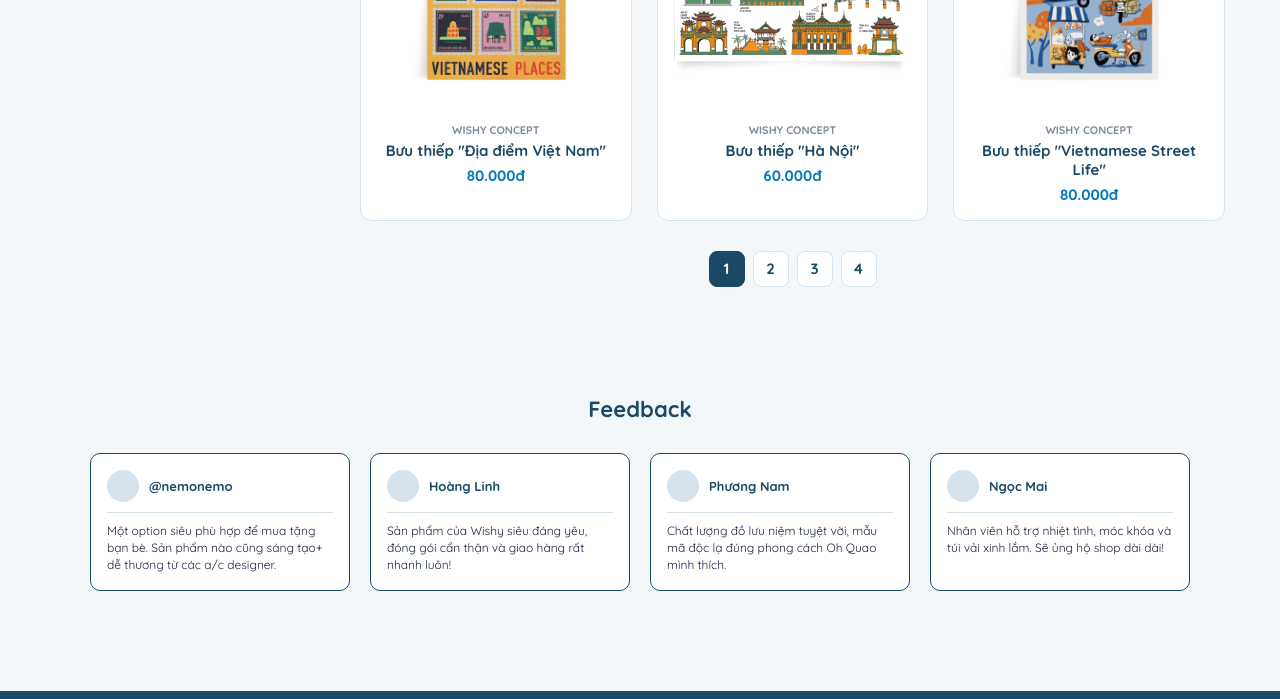
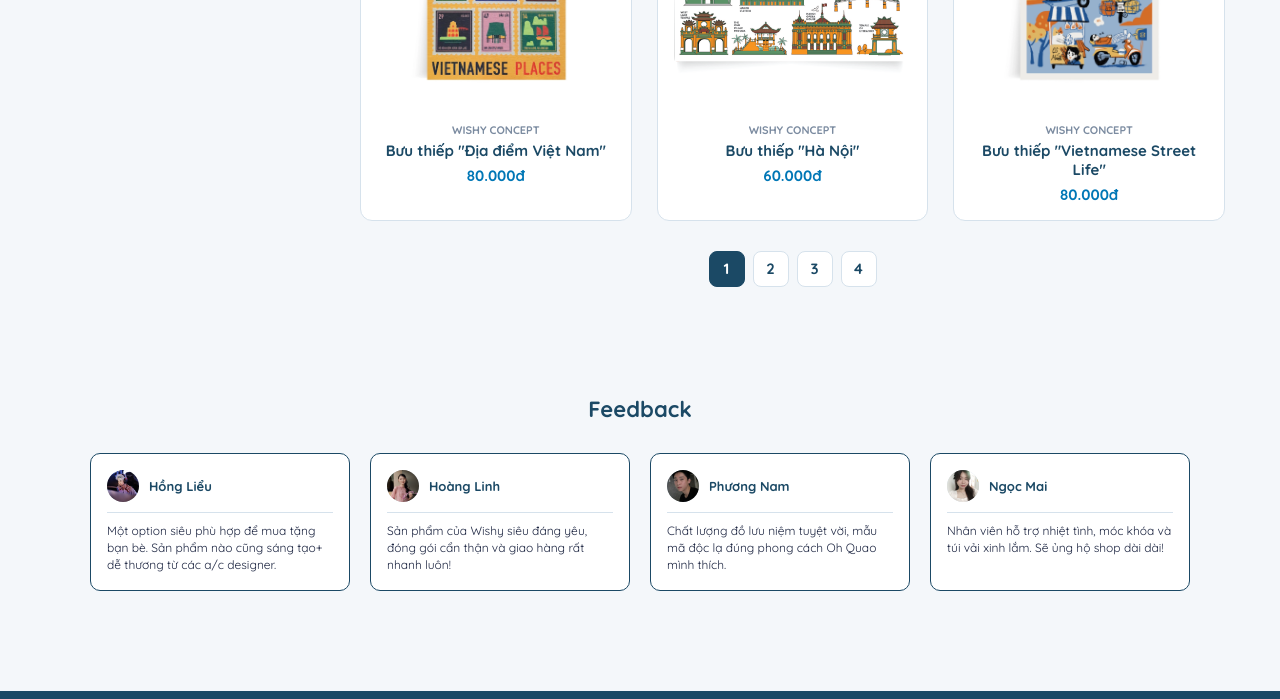
Before and after one commit to namtaejinct/wishy, a plain HTML site: page index.html in a window 1280 px wide. Shown: the part 2348-3047 px from the top of the page. Drawn offline with Linux system fonts and the light colour scheme.

Commit message:
update index

```diff
--- a/css/style.css
+++ b/css/style.css
@@ -1308,6 +1308,13 @@ select:focus {
   background-color: #D6E2EC;
 }
 
+.user-avatar img{
+  width:100%;
+  height:100%;
+  object-fit: cover;
+  border-radius:50%; /* Giúp ảnh không bị méo khi co giãn */
+}
+
 .user-name {
   font-weight: 700;
   font-size: 13px;
--- a/index.html
+++ b/index.html
@@ -184,14 +184,16 @@
             <div class="feedback-cards-wrapper" id="feedback-wrapper">
                 <div class="feedback-card">
                     <div class="feedback-header">
-                        <div class="user-avatar"></div>
-                        <span class="user-name">@nemonemo</span>
+                        <div class="user-avatar"><img src="images/avatar/1.jpg" alt="Avatar"></div>
+                        <span class="user-name">Hồng Liểu</span>
                     </div>
                     <p class="feedback-text">Một option siêu phù hợp để mua tặng bạn bè. Sản phẩm nào cũng sáng tạo+ dễ thương từ các a/c designer.</p>
                 </div>
                 <div class="feedback-card">
                     <div class="feedback-header">
-                        <div class="user-avatar"></div>
+                        <div class="user-avatar">
+                            <img src="images/avatar/2.jpg" alt="Avatar">
+                        </div>
                         <span class="user-name">Hoàng Linh</span>
                     </div>
                     <p class="feedback-text">Sản phẩm của Wishy siêu đáng yêu, đóng gói cẩn thận và giao hàng rất nhanh
@@ -199,7 +201,7 @@
                 </div>
                 <div class="feedback-card">
                     <div class="feedback-header">
-                        <div class="user-avatar"></div>
+                        <div class="user-avatar"><img src="images/avatar/3.jpg" alt="Avatar"></div>
                         <span class="user-name">Phương Nam</span>
                     </div>
                     <p class="feedback-text">Chất lượng đồ lưu niệm tuyệt vời, mẫu mã độc lạ đúng phong cách Oh Quao
@@ -207,7 +209,7 @@
                 </div>
                 <div class="feedback-card">
                     <div class="feedback-header">
-                        <div class="user-avatar"></div>
+                        <div class="user-avatar"><img src="images/avatar/4.jpg" alt="Avatar"></div>
                         <span class="user-name">Ngọc Mai</span>
                     </div>
                     <p class="feedback-text">Nhân viên hỗ trợ nhiệt tình, móc khóa và túi vải xinh lắm. Sẽ ủng hộ shop
```
Also changed, not shown: images/avatar/1.jpg (added), images/avatar/2.jpg (added), images/avatar/3.jpg (added), images/avatar/4.jpg (added).
